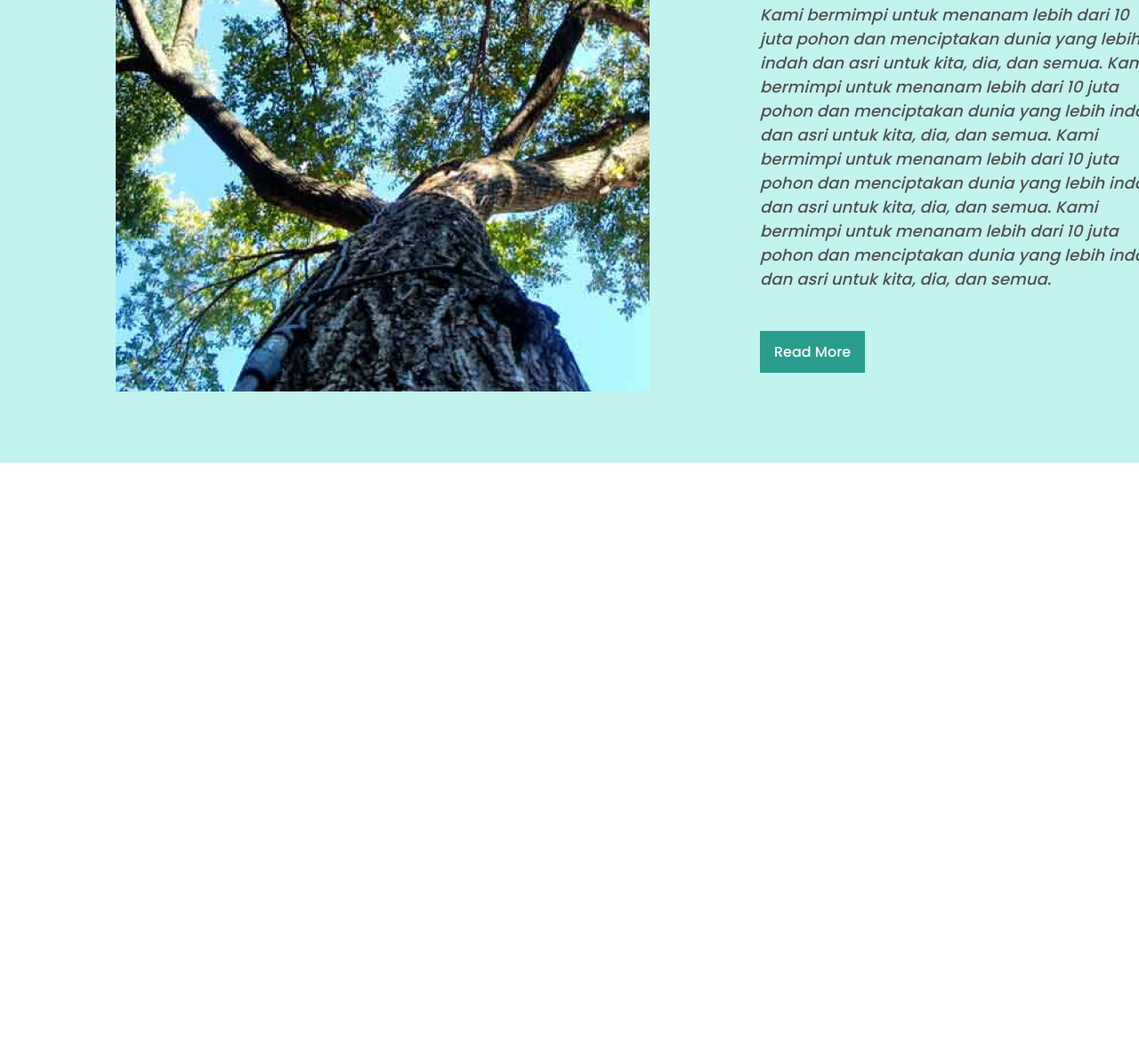
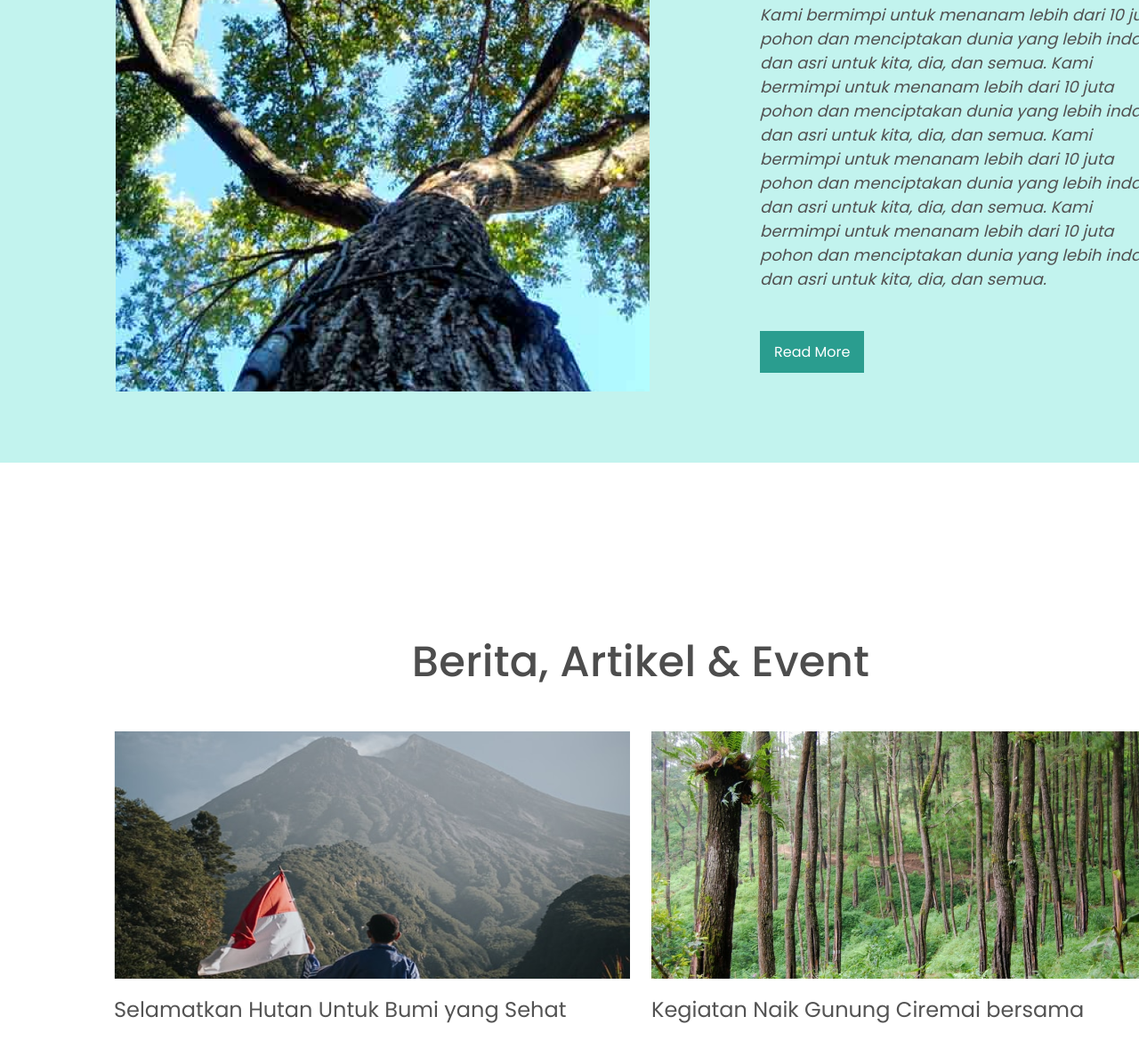
Before and after one commit to LukaKakhniashvili/Homework-5, a plain HTML site: page index.html in a window 1280 px wide. Shown: the part 1042-2230 px from the top of the page at 89% size. Before the commit the page ends 1562 px from the top, so only its background shows below. Drawn offline with Linux system fonts and the light colour scheme.

Commit message:
section2 done

```diff
--- a/css/fonts.css
+++ b/css/fonts.css
@@ -1,4 +1,4 @@
 @import url('https://fonts.googleapis.com/css2?family=Nerko+One&display=swap');
 /* font-family: 'Nerko One', cursive; */
-@import url('https://fonts.googleapis.com/css2?family=Poppins:wght@500&display=swap');
+@import url('https://fonts.googleapis.com/css2?family=Poppins:wght@400;500&display=swap');
 /* font-family: 'Poppins', sans-serif; */
--- a/css/style.css
+++ b/css/style.css
@@ -24,6 +24,7 @@ header {
     font-family: 'Nerko One', cursive;
     color: #FFFFFF;
     font-size: 20px;
+    font-weight: 400;
 }
 .logo_header, .header_nav {
     vertical-align: middle;
@@ -40,6 +41,7 @@ header {
     font-family: 'Poppins', sans-serif;
     font-size: 48px;
     letter-spacing: 0.24px;
+    font-weight: 500;
 }
 .article1_p {
     color: #656565;
@@ -79,6 +81,7 @@ header {
     font-size: 32px;
     letter-spacing: 0.16px;
     line-height: 48px;
+    font-weight: 500;
 }
 .article2_p {
     color: #515151;
@@ -88,6 +91,7 @@ header {
     letter-spacing: 0.09px;
     margin: 27px 0 45px 0;
     line-height: 27px;
+    font-weight: 400;
 }
 button {
     background: #2A9D8F;
@@ -96,4 +100,35 @@ button {
     font-family: 'Poppins', sans-serif;
     font-size: 16px;
     border: none;
+    font-weight: 400;
 }
+
+/* SECTION 2 */
+.section2 {
+    width: 1440px;
+    margin: 200px auto;
+    text-align: center;
+}
+.section2_h2 {
+    font-family: 'Poppins', sans-serif;
+    color: #4D4D4D;
+    font-size: 48px;
+    letter-spacing: 0.24px;
+    text-align: center;
+    font-weight: 500;
+    margin-bottom: 54px;
+}
+.articles .article3, .article4 {
+    display: inline-block;
+}
+.section2_p {
+    font-family: 'Poppins', sans-serif;
+    color: #535353;
+    font-size: 24px;
+    font-weight: 400;
+    text-align: left;
+    margin-top: 20px;
+}
+.article3 {
+    margin-right: 20px;
+}
--- a/index.html
+++ b/index.html
@@ -47,5 +47,20 @@
             <button>Read More</button>
         </article>
     </section>
+
+    <!-- SECTION 2 -->
+    <section class="section2">
+        <h2 class="section2_h2">Berita, Artikel & Event</h2>
+        <div class="articles">
+            <article class="article3">
+                <img src="images/image_2.png" alt="image" class="section2_img">
+                <p class="section2_p">Selamatkan Hutan Untuk Bumi yang Sehat</p>
+            </article>
+            <article class="article4">
+                <img src="images/image_3.png" alt="image" class="section2_img">
+                <p class="section2_p">Kegiatan Naik Gunung Ciremai bersama</p>
+            </article>
+        </div>
+    </section>
 </body>
 </html>
```
